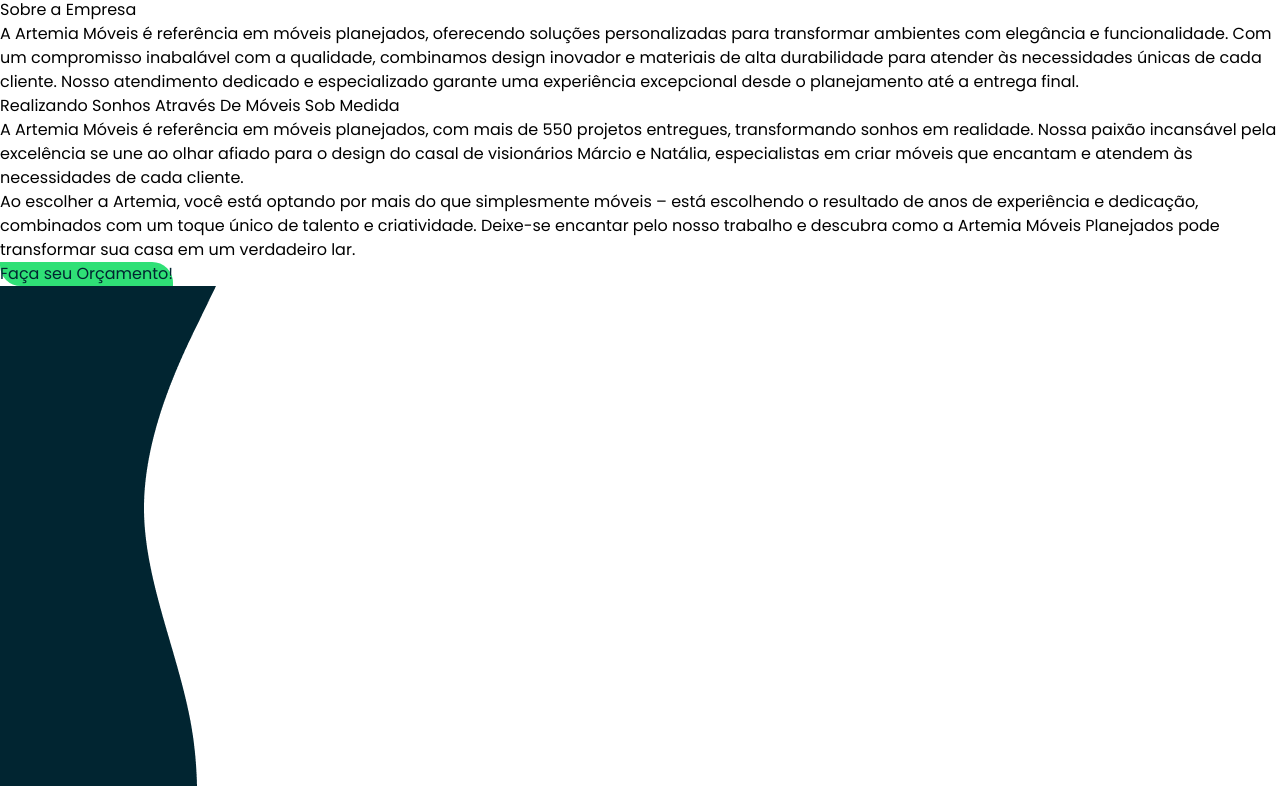
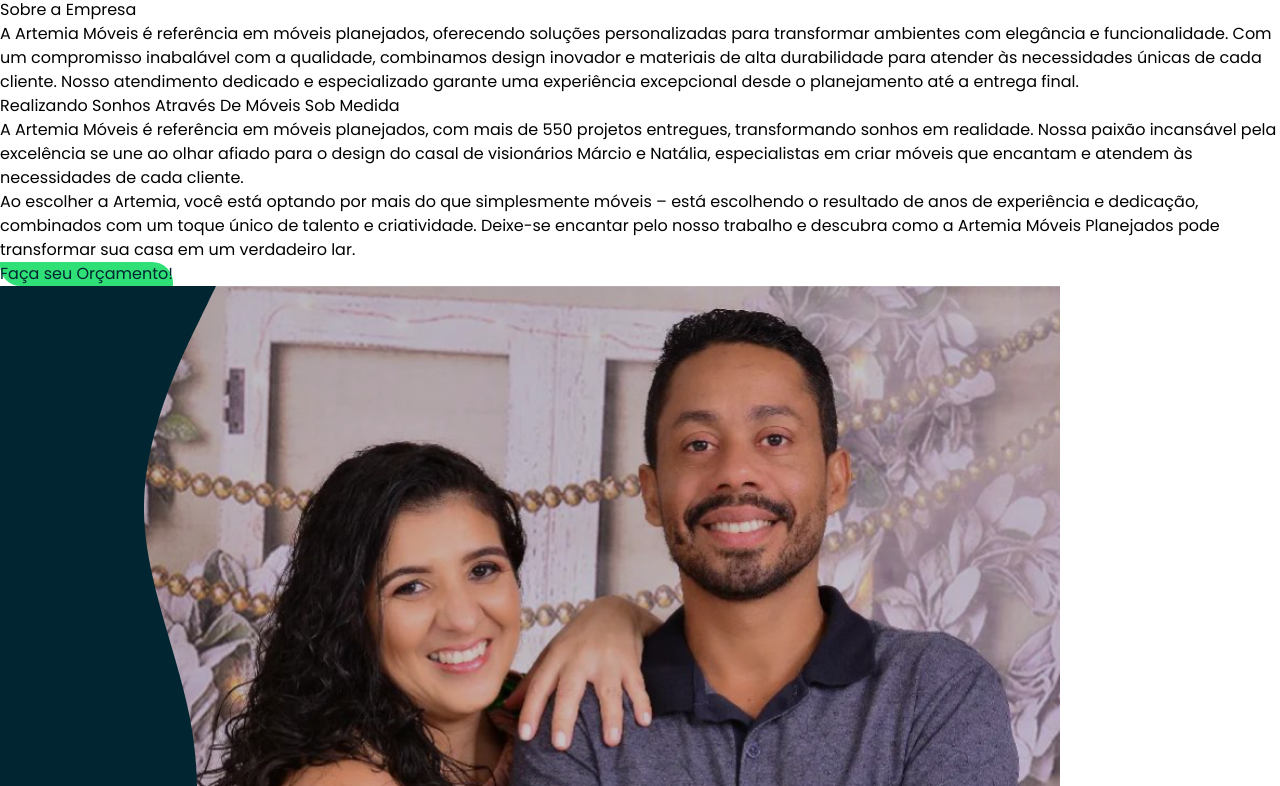
Before and after one commit to GuilhermeVB/Artemia_Moveis, a Next.js app: page / in a window 1280 px wide. Shown: the part 3419-4205 px from the top of the page. Built offline with nearby package versions, Linux system fonts and the light colour scheme.

Commit message:
Fix Vector / Motivational Speech Figure

```diff
--- a/src/layout/docs/AboutUs.tsx
+++ b/src/layout/docs/AboutUs.tsx
@@ -73,18 +73,11 @@
                         color="#012531"
                     />
                 </article>
-                <div className='motivational_speech_vector'>
-                    <Image
-                        src={vector}
-                        alt='Vetor'
-                        style={{ width: '13.5rem', height: '41.625rem' }}
-                    />
-                </div>
                 <figure className='motivational_speech_figure'>
                     <Image
                         src={motivationalSpeechFigure}
                         alt='Márcio e Natália'
-                        style={{ width: '60rem', height: '41.625rem' }}
+                        style={{ width: '66.25rem', height: '41.625rem' }}
                     />
                 </figure>
             </article>
--- a/src/styles/stylus/AboutUs.module.css
+++ b/src/styles/stylus/AboutUs.module.css
@@ -34,6 +34,7 @@
 .motivational_speech {
     background-color: #012531;
     display: flex;
+    padding-left: 8.3125rem;
 }
 
 .motivational_speech_content {
@@ -42,7 +43,6 @@
     flex-direction: column;
     justify-content: center;
     gap: 2.1875rem;
-    padding: 0 6.25rem 0 8.3125rem;
 }
 
 .motivational_speech_heading {
@@ -59,8 +59,3 @@
     font-weight: 500;
     text-align: justify;
 }
-
-.motivational_speech_vector {
-    position: absolute;
-    right: 52.75rem;
-}
```
Also changed, not shown: public/assets/aboutus/motivational_speech_figure.png, public/assets/aboutus/vector.png (deleted).
